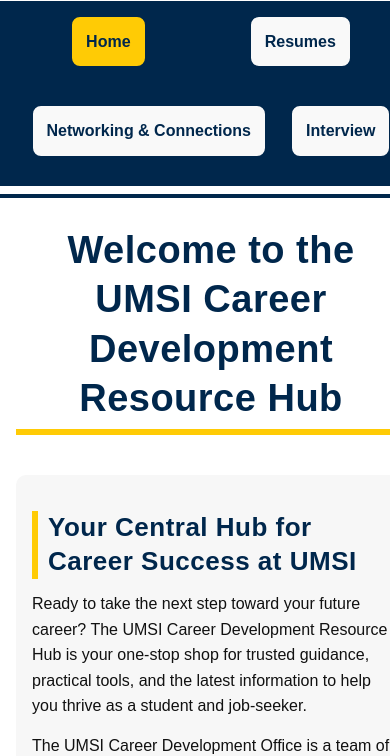
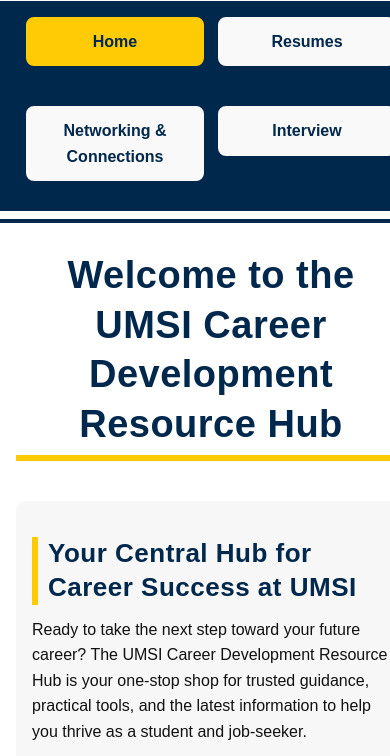
Before and after one commit to xymaoumich/client_project_html_f25, a plain HTML site: page index.html in a window 390 px wide. Shown: the part 73-829 px from the top of the page. Drawn offline with Linux system fonts and the light colour scheme.

Commit message:
mobile v2

```diff
--- a/style.css
+++ b/style.css
@@ -93,12 +93,12 @@ header.site-header {
 .nav {
     border: none;
     background: #00274C;
+    text-align: center;
 }
 
 .nav ul {
-    display: flex;
-    flex-wrap: wrap;
-    justify-content: space-around;
+    display: grid;
+    grid-template-columns: 1fr 1fr;
     padding: 0.5rem;
     margin: 0;
 }
@@ -106,6 +106,7 @@ header.site-header {
 .nav a[aria-current="page"],
 .nav a.active {
     background: #FFCB05;
+    text-align: center;
     color: #00274C;
 }
 
@@ -385,6 +386,9 @@ strong {
     .container {
         max-width: 760px;
     }
+    .nav ul {
+    grid-template-columns: repeat(4, 1fr);
+    }
 
     .card-grid {
         grid-template-columns: repeat(2, 1fr);
@@ -402,6 +406,10 @@ strong {
         max-width: 1100px;
     }
 
+    .nav ul {
+    grid-template-columns: repeat(4, 1fr);
+    }
+
     .grid-2 {
         grid-template-columns: 1.3fr 1fr;
     }
@@ -410,12 +418,11 @@ strong {
         grid-template-columns: repeat(3, 1fr);
     }
 }
-
-Reduced motion
-@media (prefers-reduced-motion: reduce) {
+*/
+/*Reduced motion*/
+/*@media (prefers-reduced-motion: reduce) {
     * {
         transition: none !important;
         transform: none !important;
     }
-}
-*/
+}*/
```
